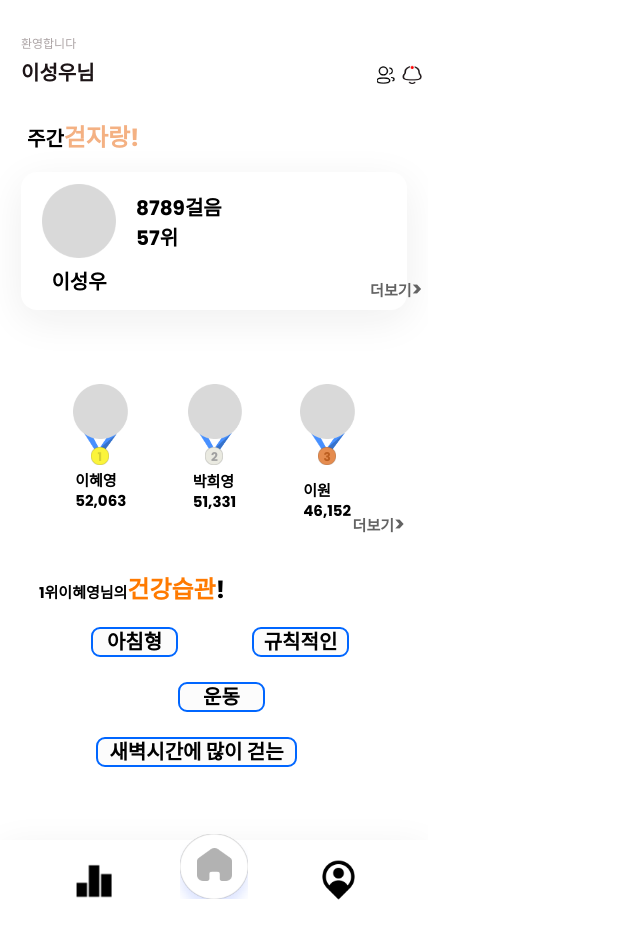
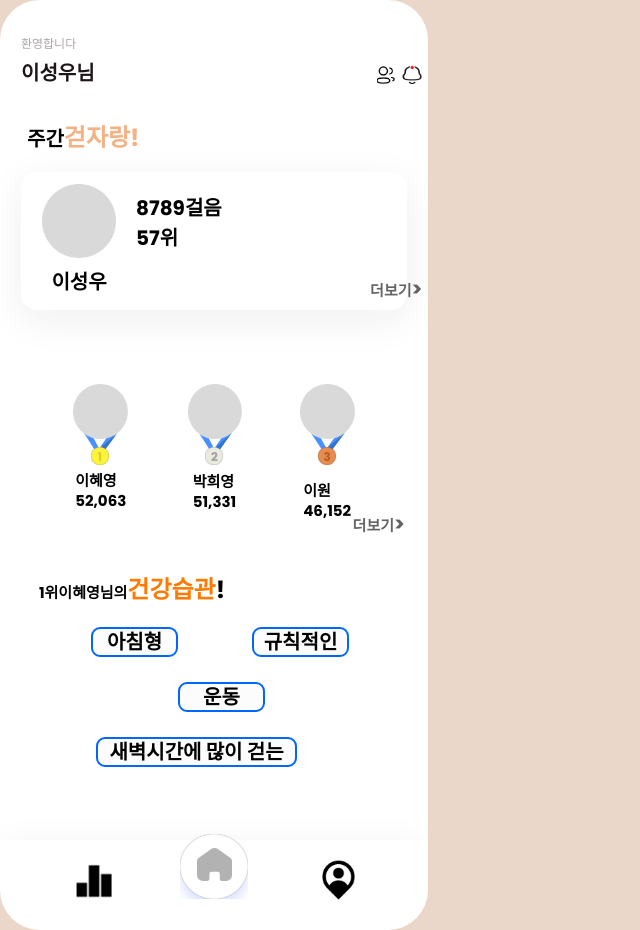
Before and after one commit to 00ocy/Hybridapp_eta, a plain HTML site: page WalkingApp/public/ranking.html in a window 1280 px wide. Shown: the whole page, without its empty margins (0-640 px from the left). Drawn offline with Linux system fonts and the light colour scheme.

Commit message:
그냥 배경색만 바꿈
ㅇㅇㅇ

```diff
--- a/WalkingApp/public/ranking.html
+++ b/WalkingApp/public/ranking.html
@@ -114,7 +114,6 @@
     </div>
   </div>
   <div class="navbar-Au7">
-    <img class="item--85F" src="./assets/.png"/>
     <div id="homeBtn" class="item--Ra9">
       <img class="home-h1s" src="./assets/home.png"/>
     </div>
--- a/WalkingApp/public/styles/home.css
+++ b/WalkingApp/public/styles/home.css
@@ -1,3 +1,6 @@
+body {
+  background-color: #ebd7ca;
+}
 html {
   font-size: 62.5%;
 }
--- a/WalkingApp/public/styles/map.css
+++ b/WalkingApp/public/styles/map.css
@@ -160,3 +160,11 @@ body {
   width: 100%; /* 원하는 너비 */
   z-index: 1; /* 지도를 다른 요소들 뒤로 보냅니다. */
 }
+
+body {
+  background-color: #ebd7ca;
+}
+
+.group-11-8Bb{
+  cursor:  grab;
+}
--- a/WalkingApp/public/styles/ranking.css
+++ b/WalkingApp/public/styles/ranking.css
@@ -1,3 +1,7 @@
+
+body {
+  background-color: #ebd7ca;
+}
 
 html {
 	font-size:62.5%;
--- a/WalkingApp/server/server.js
+++ b/WalkingApp/server/server.js
@@ -77,7 +77,7 @@ app.listen(PORT, () => {
 });
 
 
-<<<<<<< HEAD
+
 
 
 
@@ -276,5 +276,3 @@ app.get('/steps/:userId', (req, res) => {
       res.status(404).send({ message: 'User not found' });
   }
 });
-=======
->>>>>>> 20db6af29bdc6ed1504ebad19116e8e0f3bc5781
```
Also changed, not shown: WalkingApp/public/map.html (+12 -9 lines), 1 other file.
